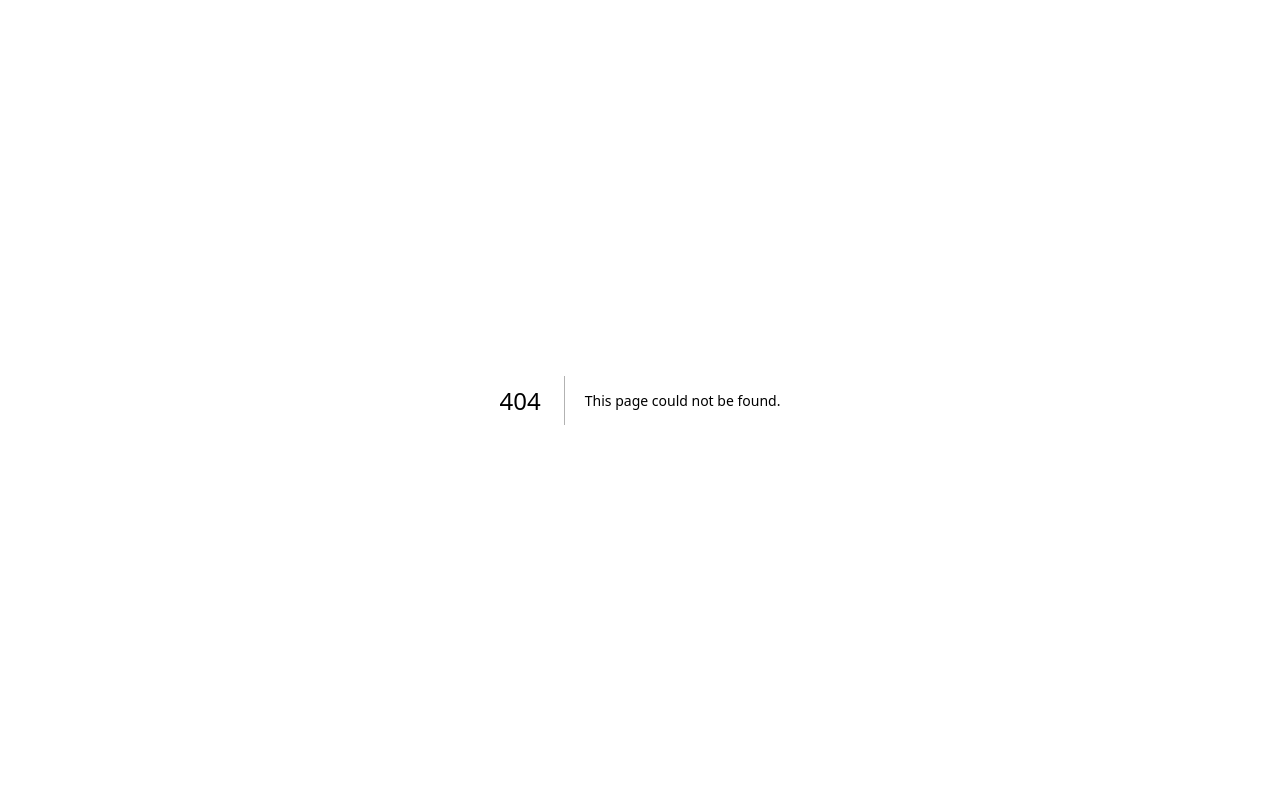
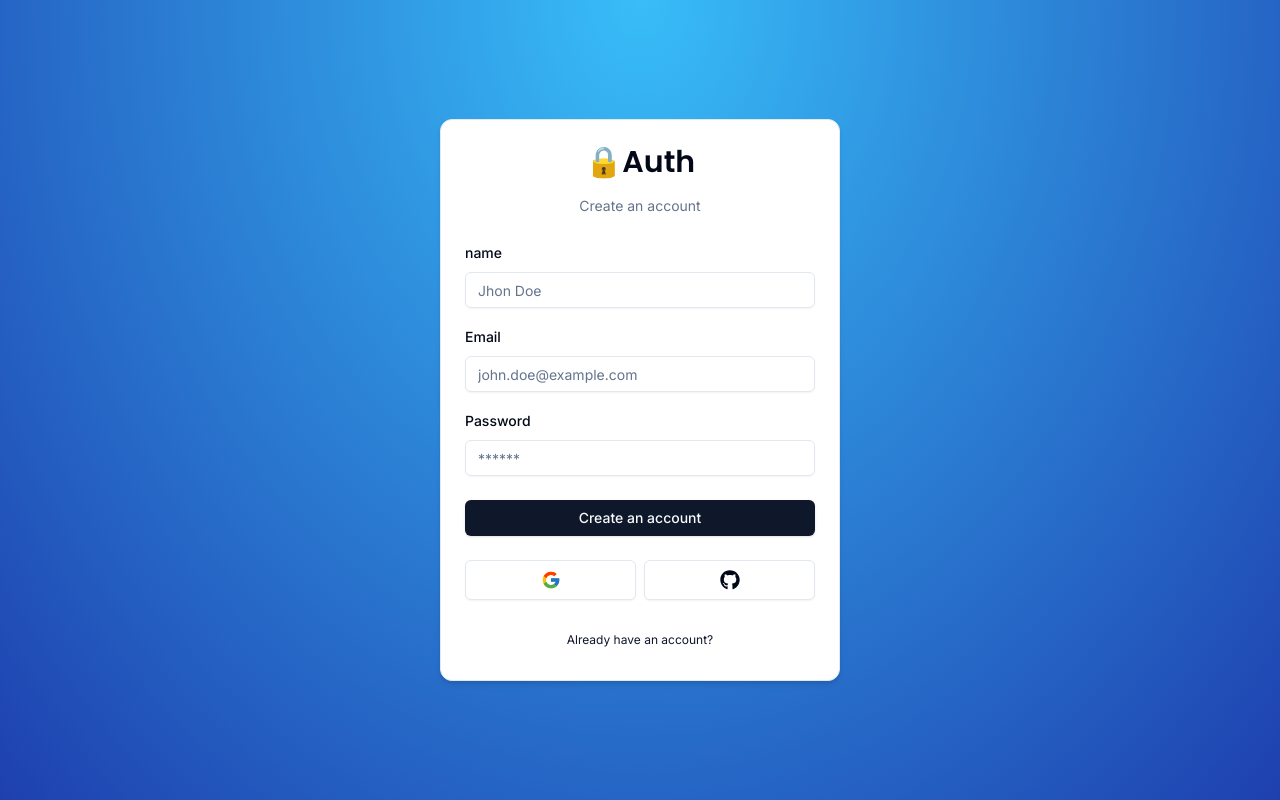
Before and after one commit to 3kingwang/auth-tutorial, a Next.js app: page /auth/register in a window 1280 px wide. Before the commit this address had no page. Built offline with nearby package versions, Linux system fonts and the light colour scheme.

Commit message:
Register form and server acction

```diff
--- /dev/null
+++ b/actions/register.ts
@@ -0,0 +1,12 @@
+"use server"
+
+import { RegisterSchema } from "@/schemas"
+import * as z from "zod"
+
+export const register = async(values: z.infer<typeof RegisterSchema>) => {
+  const validatedfields = RegisterSchema.safeParse(values)
+  if (!validatedfields.success) {
+    return { error: "Invalid fields!" }
+  }
+  return { success: "Email sent" }
+}
--- /dev/null
+++ b/app/auth/register/page.tsx
@@ -0,0 +1,8 @@
+import RegisterForm from "@/components/auth/regster-form"
+const RegisterPage = () => {
+  return (
+    <RegisterForm/>
+  )
+}
+
+export default RegisterPage
--- /dev/null
+++ b/components/auth/regster-form.tsx
@@ -0,0 +1,120 @@
+"use client"
+import * as z from "zod"
+import { useForm } from "react-hook-form"
+import { useTransition, useState } from "react"
+import { zodResolver } from "@hookform/resolvers/zod"
+import {
+  Form,
+  FormControl,
+  FormField,
+  FormItem,
+  FormLabel,
+  FormMessage,
+} from "@/components/ui/form"
+import CardWrapper from "./card-wrapper"
+import { RegisterSchema } from "@/schemas"
+import { Input } from "../ui/input"
+import { Button } from "../ui/button"
+import FormError from "../form-error"
+import FormSuccess from "../form-success"
+import { register } from "@/actions/register"
+
+const RegisterForm = () => {
+  const [error, setError] = useState<string | undefined>("")
+  const [success, setSuccess] = useState<string | undefined>("")
+  const [isPending, startTransition] = useTransition()
+  const form = useForm<z.infer<typeof RegisterSchema>>({
+    resolver: zodResolver(RegisterSchema),
+    defaultValues: {
+      email: "",
+      password: "",
+      name:''
+    },
+  })
+  const onSubmit = (values: z.infer<typeof RegisterSchema>) => {
+    setError("")
+    setSuccess("")
+    startTransition(() => {
+      register(values).then((data) => {
+        setError(data.error)
+        setSuccess(data.success)
+      })
+    })
+  }
+  return (
+    <CardWrapper
+      headerLabel="Create an account"
+      backButtonLabel="Already have an account?"
+      backButtonHref="/auth/login"
+      showSocial
+    >
+      <Form {...form}>
+        <form onSubmit={form.handleSubmit(onSubmit)} className="space-y-6">
+          <div className="space-y-4">
+            <FormField
+              control={form.control}
+              name="name"
+              render={({ field }) => (
+                <FormItem>
+                  <FormLabel>name</FormLabel>
+                  <FormControl>
+                    <Input
+                      {...field}
+                      placeholder="Jhon Doe"
+                      type="text"
+                      disabled={isPending}
+                    />
+                  </FormControl>
+                  <FormMessage />
+                </FormItem>
+              )}
+            />
+            <FormField
+              control={form.control}
+              name="email"
+              render={({ field }) => (
+                <FormItem>
+                  <FormLabel>Email</FormLabel>
+                  <FormControl>
+                    <Input
+                      {...field}
+                      placeholder="john.doe@example.com"
+                      type="email"
+                      disabled={isPending}
+                    />
+                  </FormControl>
+                  <FormMessage />
+                </FormItem>
+              )}
+            />
+            <FormField
+              control={form.control}
+              name="password"
+              render={({ field }) => (
+                <FormItem>
+                  <FormLabel>Password</FormLabel>
+                  <FormControl>
+                    <Input
+                      {...field}
+                      placeholder="******"
+                      type="password"
+                      disabled={isPending}
+                    />
+                  </FormControl>
+                  <FormMessage />
+                </FormItem>
+              )}
+            />
+          </div>
+          <FormError message={error} />
+          <FormSuccess message={success} />
+          <Button type="submit" className="w-full" disabled={isPending}>
+            Create an account
+          </Button>
+        </form>
+      </Form>
+    </CardWrapper>
+  )
+}
+
+export default RegisterForm
--- a/schemas/index.ts
+++ b/schemas/index.ts
@@ -1,5 +1,10 @@
 import * as z from "zod"
 export const LoginSchema = z.object({
-  email: z.string().email({message:'Email is required'}),
-  password: z.string().min(1, {message:'Password is required'}),
-});
+  email: z.string().email({ message: "Email is required" }),
+  password: z.string().min(1, { message: "Password is required" }),
+})
+export const RegisterSchema = z.object({
+  email: z.string().email({ message: "Email is required" }),
+  password: z.string().min(6, { message: "Minimum password length is 6" }),
+  name: z.string().min(1, { message: "Name is required" }),
+})
```
